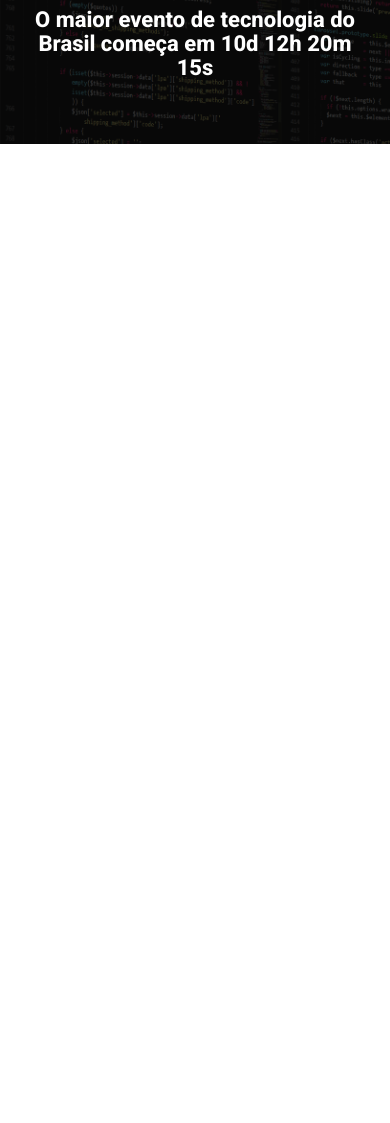
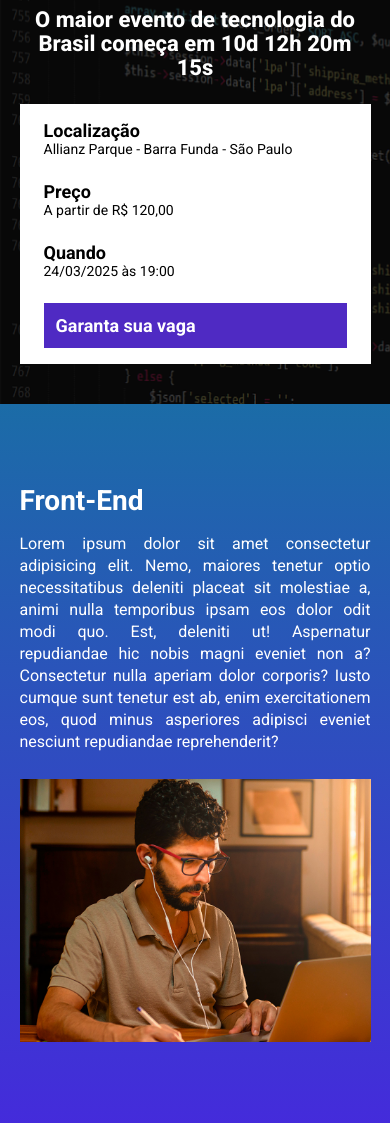
Before and after one commit to jose-junior1/ebac_tech_talks, a website built with Parcel: page source/index.html in a window 390 px wide. Shown: the part 96-1219 px from the top of the page. Before the commit the page ends 844 px from the top, so only its background shows below. Built offline with nearby package versions, Linux system fonts and the light colour scheme.

Commit message:
criacao das secoes de eventos e animacoes

```diff
--- a/source/index.html
+++ b/source/index.html
@@ -8,6 +8,7 @@
     <link rel="preconnect" href="https://fonts.gstatic.com" crossorigin>
     <link href="https://fonts.googleapis.com/css2?family=Lobster&family=Roboto:ital,wght@0,100..900;1,100..900&display=swap" rel="stylesheet">
     <link rel="stylesheet" href="styles/main.scss">
+    <link rel="stylesheet" href="https://unpkg.com/aos@next/dist/aos.css" />
 </head>
 <body>
     <header class="hero">
@@ -16,9 +17,80 @@
             <p class="hero__text">
                 O maior evento de tecnologia do Brasil começa em 10d 12h 20m 15s
             </p>
+            <div class="infos-bar">
+                <ul class="infos-bar__infos">
+                    <li class="infos-bar__infos__item">
+                        <b>Localização</b>
+                        Allianz Parque - Barra Funda - São Paulo
+                    </li>
+                    <li class="infos-bar__infos__item">
+                        <b>Preço</b>
+                        A partir de R$ 120,00
+                    </li>
+                    <li class="infos-bar__infos__item">
+                        <b>Quando</b>
+                        24/03/2025 às 19:00
+                    </li>
+                </ul>
+                <a href="#" class="button button--primary">
+                    Garanta sua vaga
+                </a>
+            </div>
         </div>
     </header>
+    <section class="event event--frontend">
+        <div class="container">
+            <div class="event__details">
+                <h2 class="event__details__title">Front-End</h2>
+                <p class="event__details__description">
+                    Lorem ipsum dolor sit amet consectetur adipisicing elit. Nemo, maiores tenetur optio necessitatibus deleniti placeat sit molestiae a, animi nulla temporibus ipsam eos dolor odit modi quo. Est, deleniti ut!
+                    Aspernatur repudiandae hic nobis magni eveniet non a? Consectetur nulla aperiam dolor corporis? Iusto cumque sunt tenetur est ab, enim exercitationem eos, quod minus asperiores adipisci eveniet nesciunt repudiandae reprehenderit?
+                </p>
+            </div>
+            <img class="event__image" src="images/frontend.png" alt="Front-End">
+        </div>
+    </section>
+    <section class="event event--ui-ux">
+        <div class="container">
+            <img class="event__image" src="images/ui-ux.png" alt="UI/UX">
+            <div class="event__details event__details--left">
+                <h2 class="event__details__title">UI/UX</h2>
+                <p class="event__details__description">
+                    Lorem ipsum dolor sit amet consectetur adipisicing elit. Nemo, maiores tenetur optio necessitatibus deleniti placeat sit molestiae a, animi nulla temporibus ipsam eos dolor odit modi quo. Est, deleniti ut!
+                    Aspernatur repudiandae hic nobis magni eveniet non a? Consectetur nulla aperiam dolor corporis? Iusto cumque sunt tenetur est ab, enim exercitationem eos, quod minus asperiores adipisci eveniet nesciunt repudiandae reprehenderit?
+                </p>
+            </div>
+        </div>
+    </section>
+    <section class="event event--data-science">
+        <div class="container">
+            <div class="event__details">
+                <h2 class="event__details__title">Data Science</h2>
+                <p class="event__details__description">
+                    Lorem ipsum dolor sit amet consectetur adipisicing elit. Nemo, maiores tenetur optio necessitatibus deleniti placeat sit molestiae a, animi nulla temporibus ipsam eos dolor odit modi quo. Est, deleniti ut!
+                    Aspernatur repudiandae hic nobis magni eveniet non a? Consectetur nulla aperiam dolor corporis? Iusto cumque sunt tenetur est ab, enim exercitationem eos, quod minus asperiores adipisci eveniet nesciunt repudiandae reprehenderit?
+                </p>
+            </div>
+            <img class="event__image" src="images/data.png" alt="Data Science">
+        </div>
+    </section>
+    <section class="event event--backend">
+        <div class="container">
+            <img class="event__image" src="images/backend.png" alt="Back-End">
+            <div class="event__details event__details--left">
+                <h2 class="event__details__title">Back-End</h2>
+                <p class="event__details__description">
+                    Lorem ipsum dolor sit amet consectetur adipisicing elit. Nemo, maiores tenetur optio necessitatibus deleniti placeat sit molestiae a, animi nulla temporibus ipsam eos dolor odit modi quo. Est, deleniti ut!
+                    Aspernatur repudiandae hic nobis magni eveniet non a? Consectetur nulla aperiam dolor corporis? Iusto cumque sunt tenetur est ab, enim exercitationem eos, quod minus asperiores adipisci eveniet nesciunt repudiandae reprehenderit?
+                </p>
+            </div>
+        </div>
+    </section>
 
+    <script src="https://unpkg.com/aos@next/dist/aos.js"></script>
+    <script>
+        AOS.init();
+    </script>
     <script src="scripts/main.js"></script>
 </body>
 </html>
--- a/source/scripts/main.js
+++ b/source/scripts/main.js
@@ -1 +1 @@
-console.log("Olá mundo!")
+AOS.init();
--- /dev/null
+++ b/source/styles/_colors.scss
@@ -0,0 +1,8 @@
+$colorText: #fff;
+$colorTextSecondary: #000;
+$bgColorButton: #4f2ac3;
+
+$gradientBlue:#1b6ca7;
+$gradientPurple: #442bdb;
+$gradientPink: #89223b;
+$gradientYellow: #9c791d;
--- /dev/null
+++ b/source/styles/_event.scss
@@ -0,0 +1,69 @@
+@use 'colors';
+
+.event {
+    padding: 80px 0;
+
+    &--frontend {
+        background-image: linear-gradient(180deg, colors.$gradientBlue, colors.$gradientPurple);
+    }
+
+    &--ui-ux {
+        background-image: linear-gradient(180deg, colors.$gradientPurple, colors.$gradientPink);
+    }
+
+    &--data-science {
+        background-image: linear-gradient(180deg, colors.$gradientPink, colors.$gradientYellow);
+    }
+
+    &--backend {
+        background-image: linear-gradient(180deg, colors.$gradientYellow, colors.$gradientPink);
+    }
+
+    &--left {
+        .container {
+            flex-direction: row-reverse;
+        }
+    }
+
+    .container {
+        display: flex;
+        gap: 40px;
+    }
+
+    &__details {
+
+        &__title {
+            font-size: 28px;
+            font-weight: bold;
+            margin-bottom: 16px;
+        }
+
+        &__description {
+            line-height: 22px;
+        }
+    }
+
+    &__image {
+        max-width: 360px;
+    }
+
+    @media (max-width: 640px) {
+        .container {
+            display: block;
+        }
+
+        &__details {
+            margin-right: 0;
+            margin-left: 0;
+            margin-bottom: 26px;
+
+            &__description {
+                text-align: justify;
+            }
+        }
+
+        &__image {
+            width: 100%;
+        }
+    }
+}
--- a/source/styles/_hero.scss
+++ b/source/styles/_hero.scss
@@ -1,3 +1,5 @@
+@use 'colors';
+
 .hero {
     padding-top: 64px;
     padding-bottom: 100px;
@@ -16,7 +18,7 @@
         left: 0;
         width: 100%;
         height: 100%;
-        background-color: #000;
+        background-color: colors.$colorTextSecondary;
         content: '';
         opacity: 0.7;
     }
--- /dev/null
+++ b/source/styles/components/_buttons.scss
@@ -0,0 +1,26 @@
+@use '../colors';
+
+.button {
+    padding: 12px;
+    font-size: 18px;
+    font-weight: bold;
+    text-decoration: none;
+    text-align: center;
+    white-space: nowrap;
+
+    &--primary {
+        color: #fff;
+        background-color: colors.$bgColorButton;
+        text-align: center;
+    }
+
+    @media (max-width: 640px) {
+        display: block;
+        width: 100%;
+    }
+
+    @media (max-width: 1024px) {
+        display: flex;
+        align-items: center;
+    }
+}
--- /dev/null
+++ b/source/styles/components/_infos_bar.scss
@@ -0,0 +1,43 @@
+@use '../colors';
+
+.infos-bar {
+    display: flex;
+    justify-content: space-between;
+    padding: 16px 24px;
+    background-color: colors.$colorText;
+
+
+    &__infos {
+        display: flex;
+        gap: 40px;
+
+        &__item {
+            font-size: 14px;
+            color: colors.$colorTextSecondary;
+
+            b {
+                color: colors.$colorTextSecondary;
+                display: block;
+                font-size: 18px;
+            }
+        }
+    }
+
+    @media (max-width: 640px) {
+        display: block;
+
+        &__infos {
+            display: block;
+
+            &__item {
+                margin-bottom: 24px;
+            }
+        }
+    }
+
+    @media (max-width: 1024px) {
+        &__infos {
+            gap: 16px;
+        }
+    }
+}
--- a/source/styles/main.scss
+++ b/source/styles/main.scss
@@ -1,11 +1,16 @@
 @use 'hero' as *;
+@use './components/infos_bar' as *;
+@use './components/buttons' as *;
+@use 'event' as *;
+@use 'colors';
 
 * {
     margin: 0;
     padding: 0;
     box-sizing: border-box;
     font-family: Roboto, sans-serif;
-    color: #fff;
+    color: colors.$colorText;
+    list-style: none;
 }
 
 .container {
```
